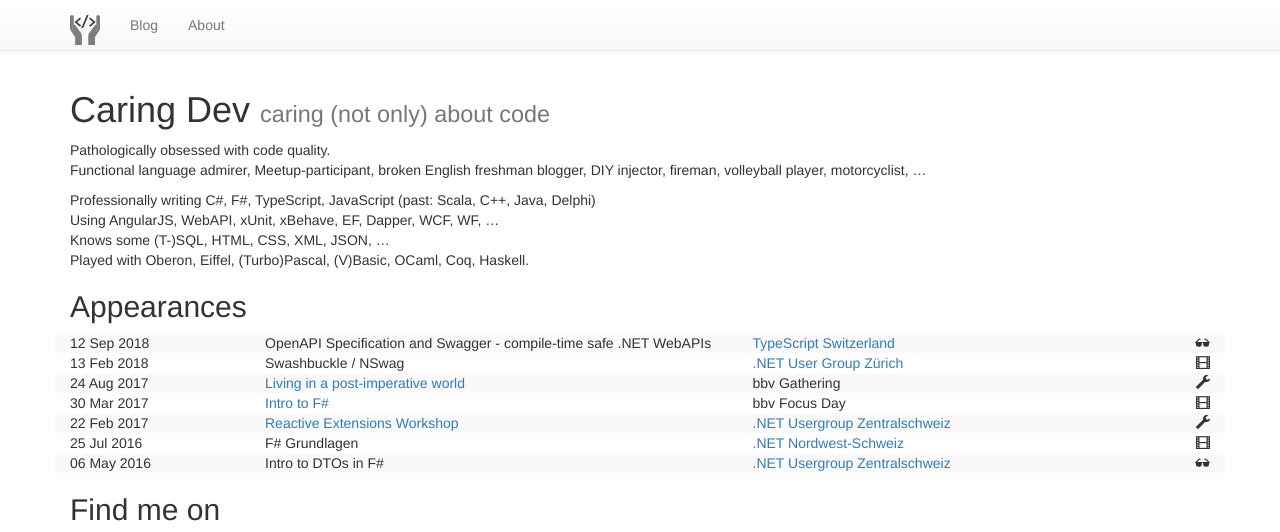
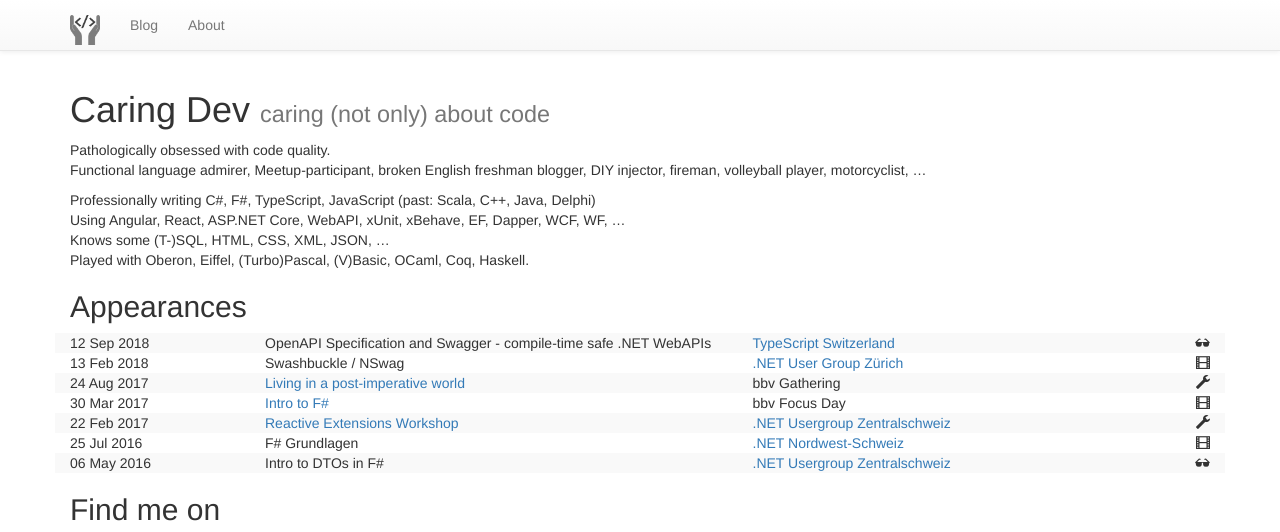
Before and after one commit to rasch/CaringDev, a Jekyll site: the page built from about/index.md, in a window 1280 px wide, cut to the strip 0-532 px from the top of the page. Built offline with Jekyll 4.4.1, drawn with Linux system fonts in a browser that asks for light colours; comment, search, counter and statistics services are not loaded; a style sheet for code colours, icons or effects is not loaded.

```diff
--- a/Gemfile
+++ b/Gemfile
@@ -4,7 +4,3 @@ gem 'jekyll-sitemap'
 gem 'jekyll-feed'
 gem 'pygments.rb'
 gem 'wdm', '>= 0.1.0' if Gem.win_platform?
-
-group :jekyll_plugins do
-    gem 'jekyll-livereload'
-end
--- a/about/index.md
+++ b/about/index.md
@@ -8,7 +8,7 @@ Pathologically obsessed with code quality. \\
 Functional language admirer, Meetup-participant, broken English freshman blogger, DIY injector, fireman, volleyball player, motorcyclist, …
 
 Professionally writing C#, F#, TypeScript, JavaScript (past: Scala, C++, Java, Delphi) \\
-Using AngularJS, WebAPI, xUnit, xBehave, EF, Dapper, WCF, WF, … \\
+Using Angular, React, ASP.NET Core, WebAPI, xUnit, xBehave, EF, Dapper, WCF, WF, … \\
 Knows some (T-)SQL, HTML, CSS, XML, JSON, … \\
 Played with Oberon, Eiffel, (Turbo)Pascal, (V)Basic, OCaml, Coq, Haskell.
 
```
Also changed, not shown: .devcontainer/devcontainer.json (added), Gemfile.lock, 2 other files.
